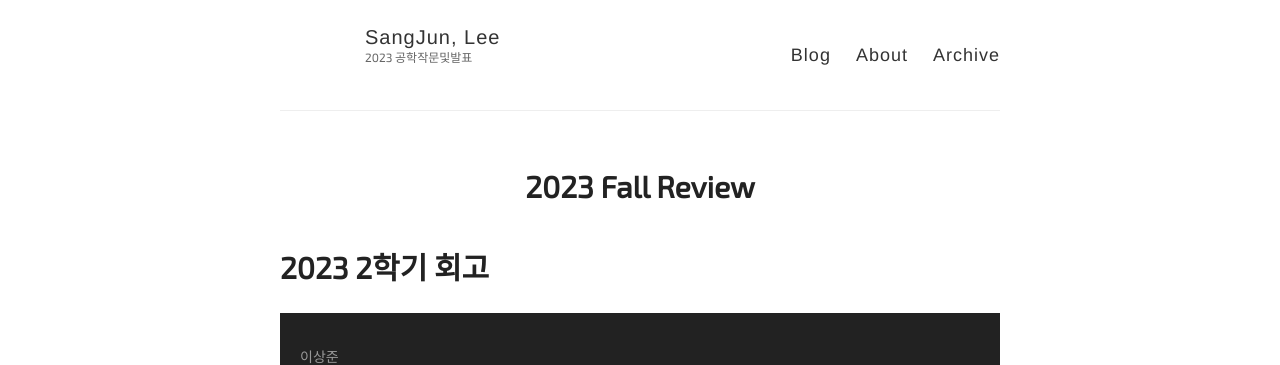
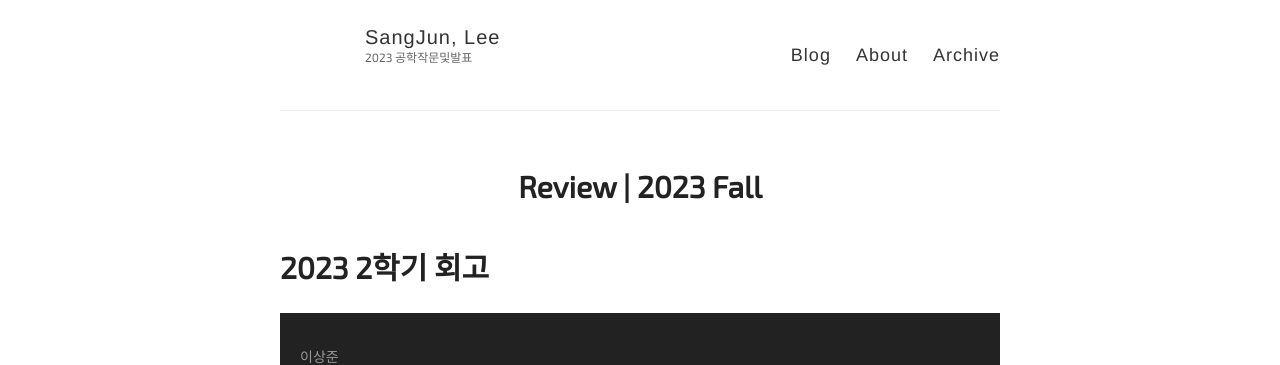
Before and after one commit to J-1ac/J-1ac.github.io, a Jekyll site: the page built from _posts/2023-10-14-review_2023Fall.md, in a window 1280 px wide. Shown: the top 365 px of the page. Built offline with Jekyll 4.4.1, drawn with Linux system fonts in a browser that asks for light colours; some web fonts are replaced.

```diff
--- a/_posts/2023-10-14-review_2023Fall.md
+++ b/_posts/2023-10-14-review_2023Fall.md
@@ -1,6 +1,6 @@
 ---
 layout: post
-title: 2023 Fall Review
+title: Review | 2023 Fall
 author: 이상준
 tags: article
 ---
```
